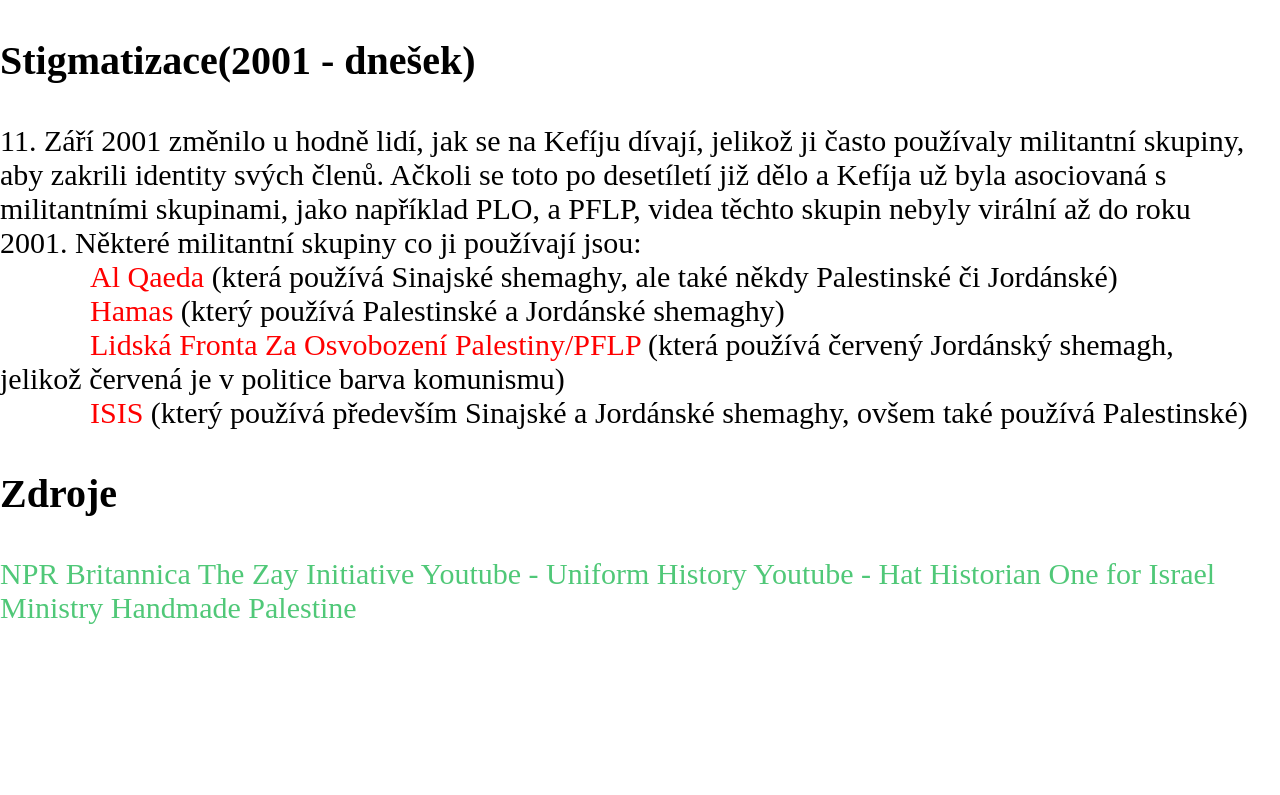
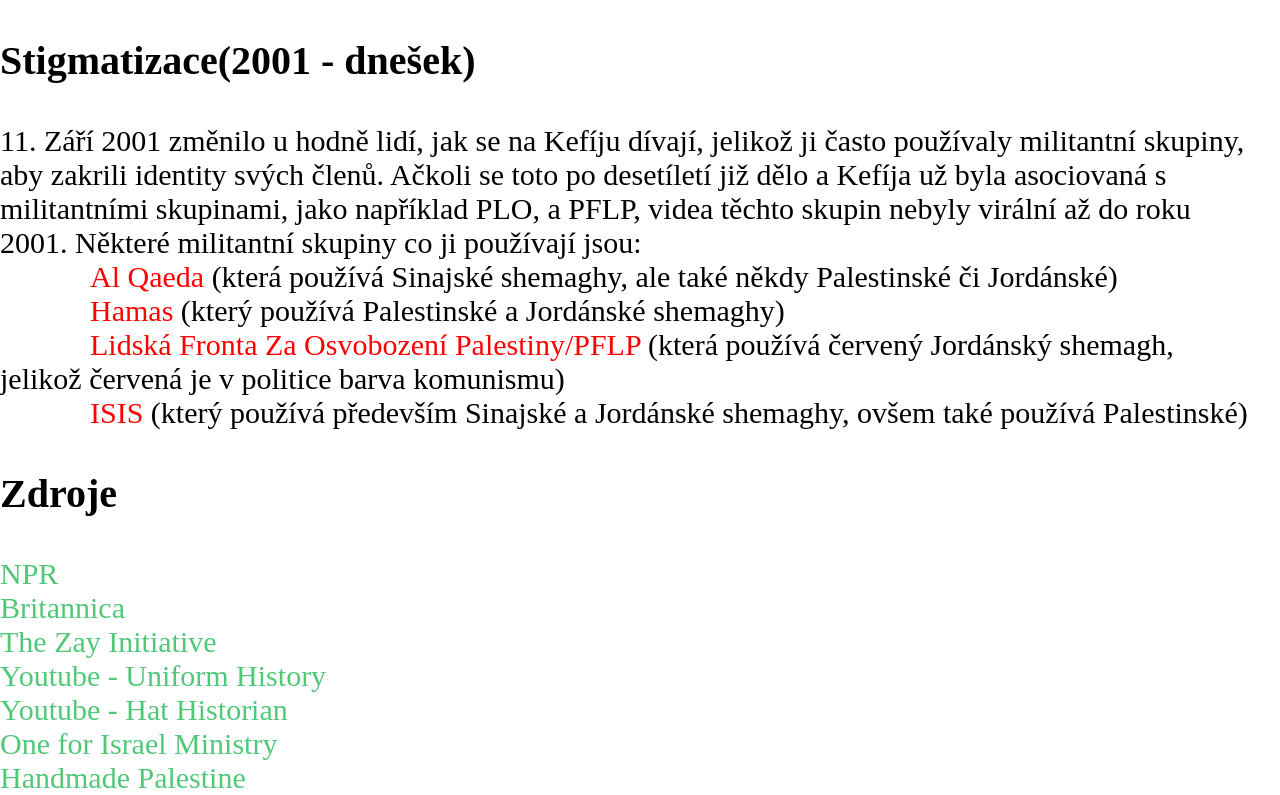
Before and after one commit to Seyduv/seyduv.github.io, a plain HTML site: page cz/kefija/index.html in a window 1280 px wide. Shown: the part 3275-4070 px from the top of the page. Before the commit the page ends 3900 px from the top, so only its background shows below. Drawn offline with Linux system fonts and the light colour scheme; a web font is replaced by a local one.

Commit message:
some formating

```diff
--- a/cz/kefija/index.html
+++ b/cz/kefija/index.html
@@ -119,13 +119,13 @@
                 Zdroje
             </h3>
             <p class="section-par">
-                <a href="https://www.npr.org/2023/12/06/1216150515/keffiyeh-hamas-palestinians-israel-gaza">NPR</a>
-                <a href="https://www.britannica.com/topic/kaffiyeh">Britannica</a>
-                <a href="https://thezay.org/the-story-of-the-keffiyeh-part-one">The Zay Initiative</a>
-                <a href="https://www.youtube.com/watch?v=UAM03MSF3mM">Youtube - Uniform History</a>
-                <a href="https://www.youtube.com/watch?v=mWUDfaX8eak">Youtube - Hat Historian</a>
-                <a href="https://www.oneforisrael.org/bible-based-teaching-from-israel/the-origins-of-the-keffiyeh-headscarf/">One for Israel Ministry</a>
-                <a href="https://handmadepalestine.com/blogs/news/history-of-keffiyeh-the-traditional-palestinian-headdress?srsltid=AfmBOoot5JJRd6vSUUmwjX-eRQGw9uEf8oIxoBa3lQep1XvStid1fMSw">Handmade Palestine</a>
+                <a href="https://www.npr.org/2023/12/06/1216150515/keffiyeh-hamas-palestinians-israel-gaza">NPR</a><br>
+                <a href="https://www.britannica.com/topic/kaffiyeh">Britannica</a><br>
+                <a href="https://thezay.org/the-story-of-the-keffiyeh-part-one">The Zay Initiative</a><br>
+                <a href="https://www.youtube.com/watch?v=UAM03MSF3mM">Youtube - Uniform History</a><br>
+                <a href="https://www.youtube.com/watch?v=mWUDfaX8eak">Youtube - Hat Historian</a><br>
+                <a href="https://www.oneforisrael.org/bible-based-teaching-from-israel/the-origins-of-the-keffiyeh-headscarf/">One for Israel Ministry</a><br>
+                <a href="https://handmadepalestine.com/blogs/news/history-of-keffiyeh-the-traditional-palestinian-headdress?srsltid=AfmBOoot5JJRd6vSUUmwjX-eRQGw9uEf8oIxoBa3lQep1XvStid1fMSw">Handmade Palestine</a><br>
             </p>
         </div>
     </div>
```
Also changed, not shown: keffiyeh/index.html (+7 -7 lines).
